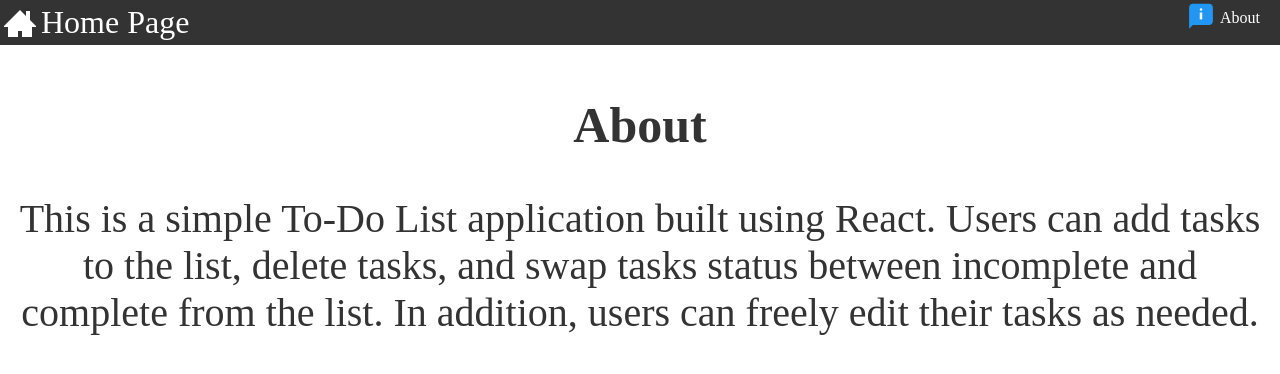
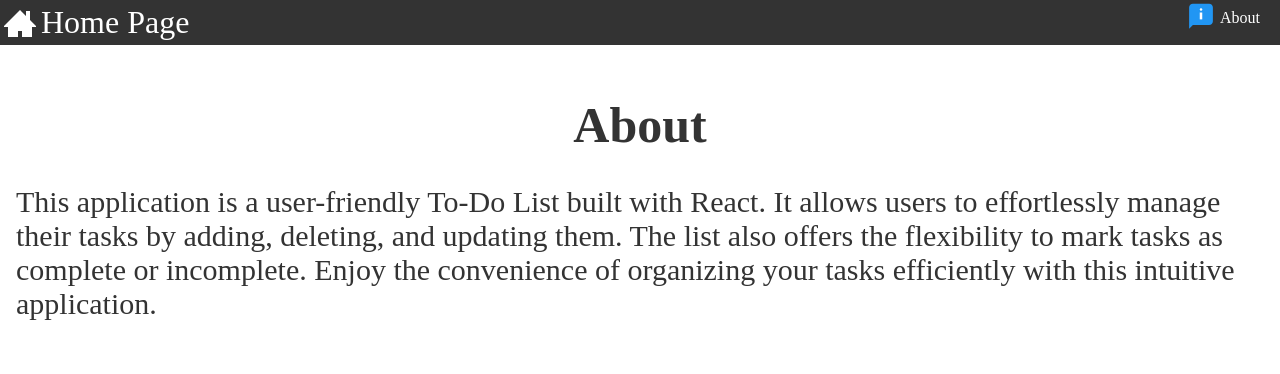
Before and after one commit to junyaokh822/To-Do-List, a React (Vite) app in the folder TO-Do-List/: page /About in a window 1280 px wide. Shown: the top 374 px of the page. Built offline with nearby package versions, Linux system fonts and the light colour scheme.

Commit message:
update about

```diff
--- a/TO-Do-List/src/pages/About.jsx
+++ b/TO-Do-List/src/pages/About.jsx
@@ -3,7 +3,7 @@ export default function About() {
       <div>
         <h1 className="about-title">About</h1>
         <p className="about">
-          This is a simple To-Do List application built using React. Users can add tasks to the list, delete tasks, and swap tasks status between incomplete and complete from the list. In addition, users can freely edit their tasks as needed.
+        This application is a user-friendly To-Do List built with React. It allows users to effortlessly manage their tasks by adding, deleting, and updating them. The list also offers the flexibility to mark tasks as complete or incomplete. Enjoy the convenience of organizing your tasks efficiently with this intuitive application.
         </p>
       </div>
     );
--- a/TO-Do-List/src/styles.css
+++ b/TO-Do-List/src/styles.css
@@ -55,7 +55,8 @@ body{
 }
 
 .about {
-    font-size: 40px;
+    font-size: 30px;
+    text-align: left;
 }
 
 .about-title{
```
